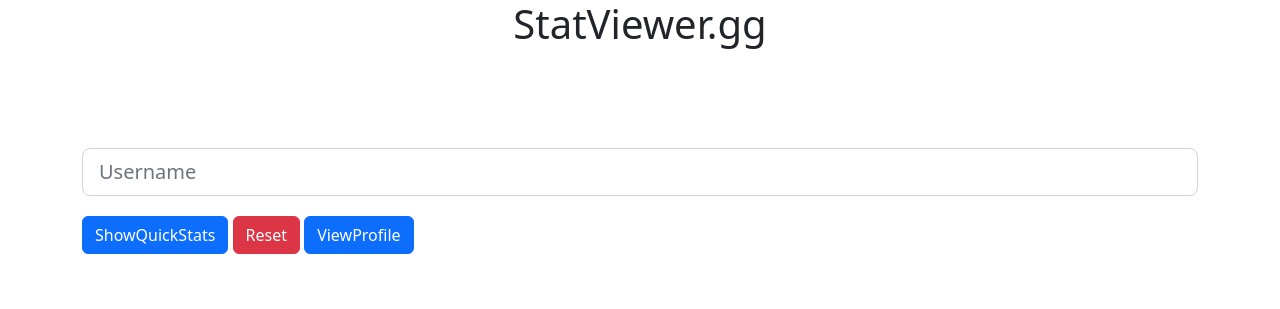
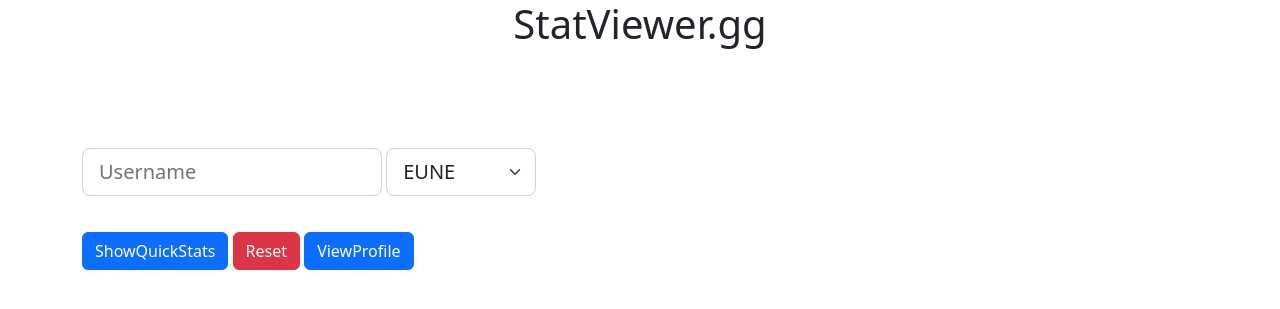
Before and after one commit to popov23cso/RiotAPI, a Django app: template RiotAPI/StatViewer/templates/StatViewer/homepage.html in a window 1280 px wide. Shown: the top 309 px of the page. Run offline with Django 3.2, Linux system fonts and the light colour scheme; the template is opened without the code that fills it, so the values that code supplies are empty.

Commit message:
Added region select

```diff
--- a/RiotAPI/StatViewer/static/StatViewer/styles.css
+++ b/RiotAPI/StatViewer/static/StatViewer/styles.css
@@ -7,3 +7,9 @@
     border-color: rgb(47, 230, 47);
     padding: 10px;
 }
+
+
+
+#summonerName, #selectField {
+    display: inline-block;
+}
--- a/RiotAPI/StatViewer/templates/StatViewer/homepage.html
+++ b/RiotAPI/StatViewer/templates/StatViewer/homepage.html
@@ -9,10 +9,15 @@
 {% block body %}
 <h1 style="text-align: center;">StatViewer.gg</h1>
 <div class="container" style="margin-bottom: 25px;">
-    <form method="post" action="#" autocomplete="off">
+    <form method="post" action="#" autocomplete="on">
       {% csrf_token %}
       <div style="margin-top: 100px;margin-bottom: 20px;">
-        <input class="form-control form-control-lg" id="summonerName" type="text" name="username" placeholder="Username" autocomplete="on">
+        <input class="form-control form-control-lg" id="summonerName" style="width: 300px;" type="text" name="username" placeholder="Username" autocomplete="on">
+        <select class="form-select form-select-lg mb-3" style="width:150px;" id="selectField">
+          <option selected value="EUNE">EUNE</option>
+          <option value="EUW">EUW</option>
+          <option value="NA">NA</option>
+        </select>
       </div>
       <button type="button" class="btn btn-primary" id="searchbtn">ShowQuickStats</button>
       <button type="button" id="resetbtn" class="btn btn-danger">Reset</button>
```
